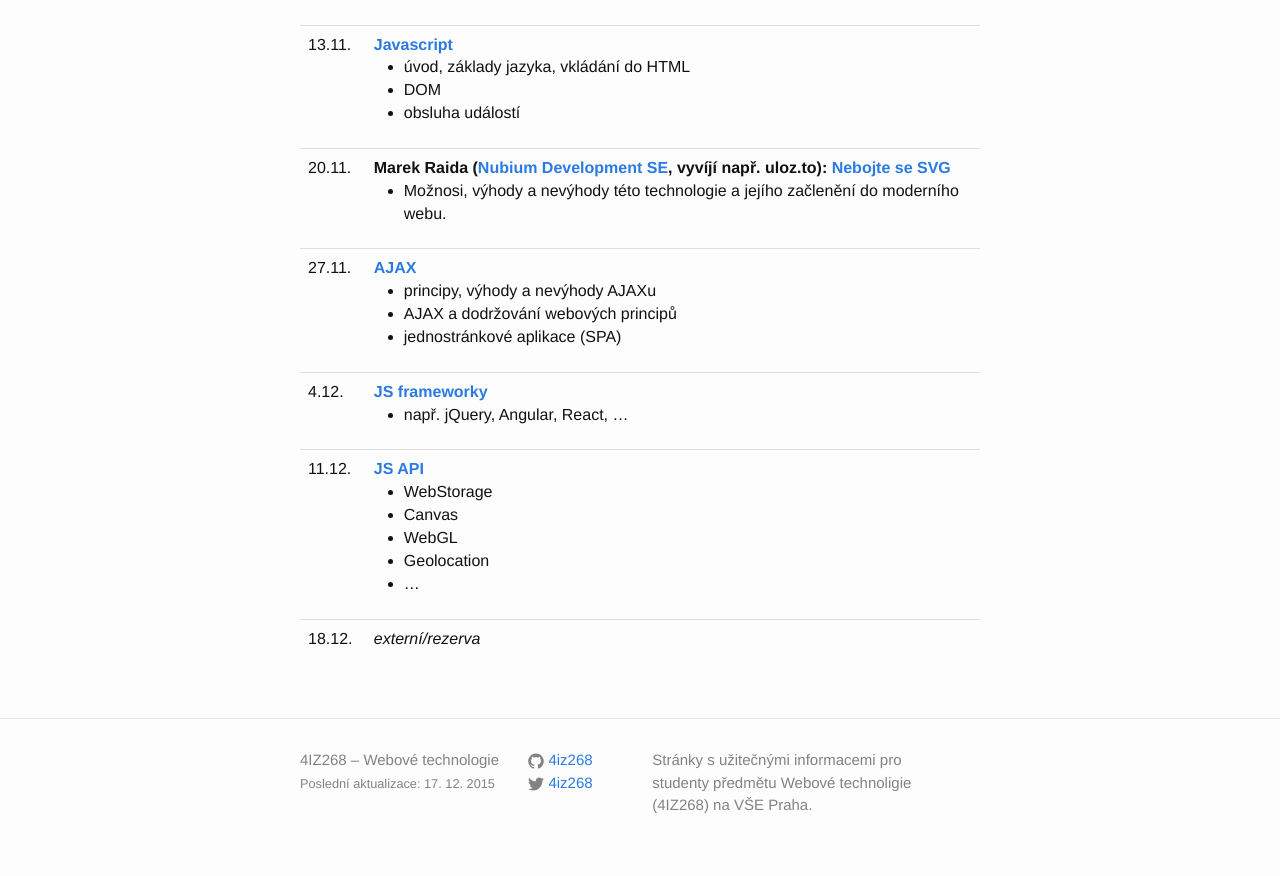
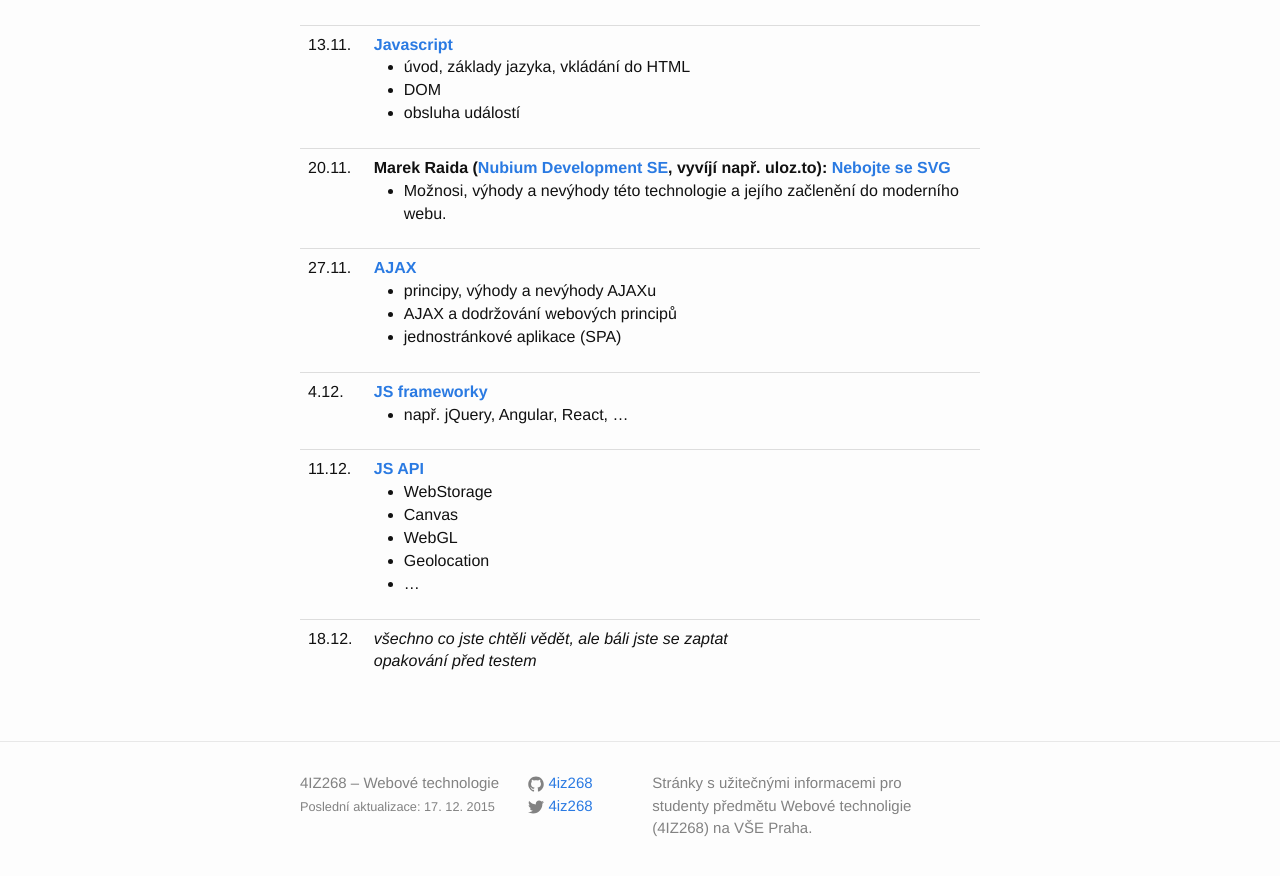
Before and after one commit to 4iz268/4iz268.github.io, a Jekyll site: the page built from prednasky/index.html, in a window 1280 px wide and 900 px high, scrolled down 1165 px. Shown: the top 876 px of the window. Built offline with Jekyll 4.4.1, drawn with Linux system fonts in a browser that asks for light colours; nearby versions of some CDN libraries.

Commit message:
Téma poslední přednášky

```diff
--- a/prednasky/index.html
+++ b/prednasky/index.html
@@ -148,7 +148,8 @@ title: Přednášky
     </tr>
     <tr>
       <td>18.12.</td>
-      <td><em>externí/rezerva</em></td>
+      <td><em>všechno co jste chtěli vědět, ale báli jste se zaptat<br/>
+          opakování před testem</em></td>
     </tr>
   </tbody>
 </table>
```
